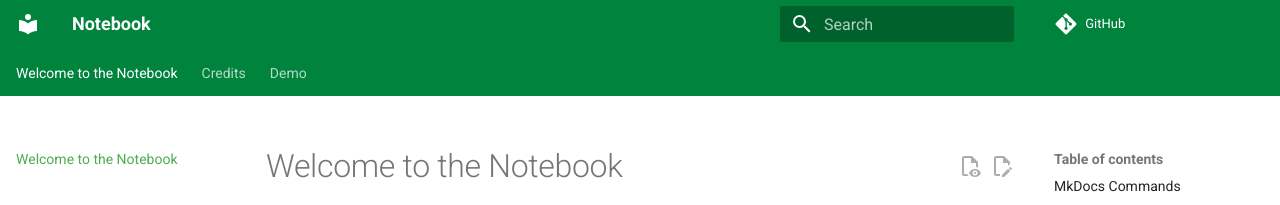
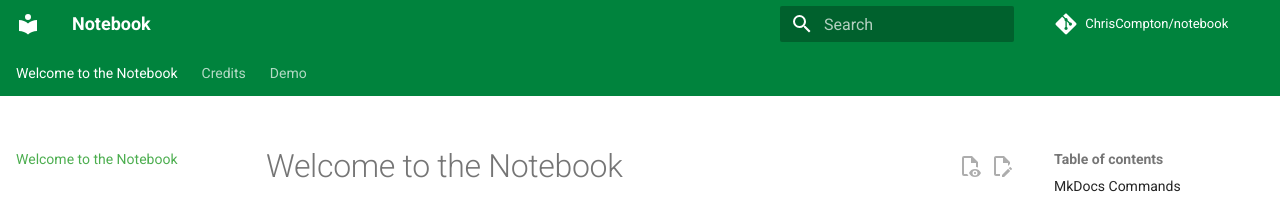
Before and after one commit to ChrisCompton/notebook, an MkDocs documentation site: the page built from docs/index.md, in a window 1280 px wide. Shown: the top 205 px of the page. Built offline with MkDocs 1.6.1 and Material for MkDocs 9.7.7, drawn with Linux system fonts in a browser that asks for light colours; comment, search, counter and statistics services are not loaded.

Commit message:
Update default repository reference.

```diff
--- a/mkdocs.yml
+++ b/mkdocs.yml
@@ -1,6 +1,8 @@
 site_name: Notebook
 # docs_dir: ../your_docs_dir
 repo_url: https://github.com/ChrisCompton/notebook
+repo_name: ChrisCompton/notebook
+edit_uri: blob/main/docs/
 theme:
   name: material
   palette:
```
